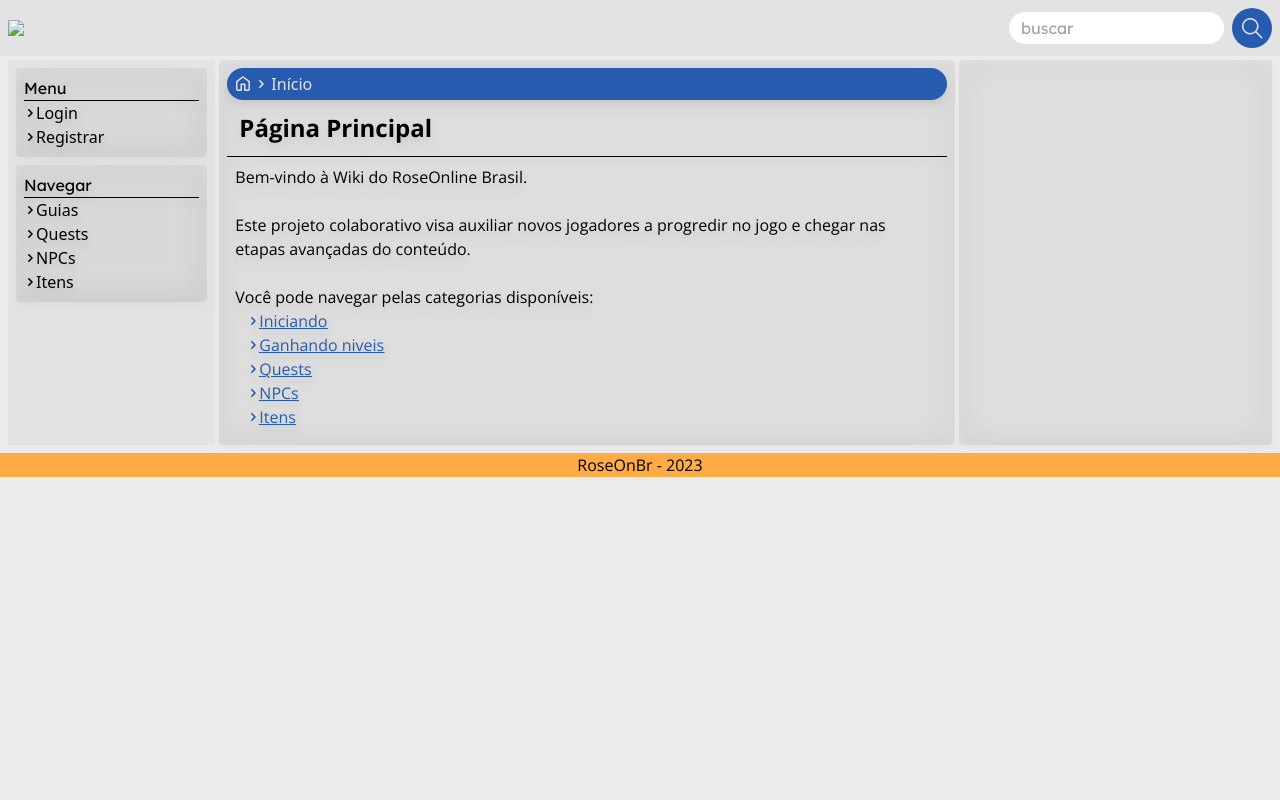
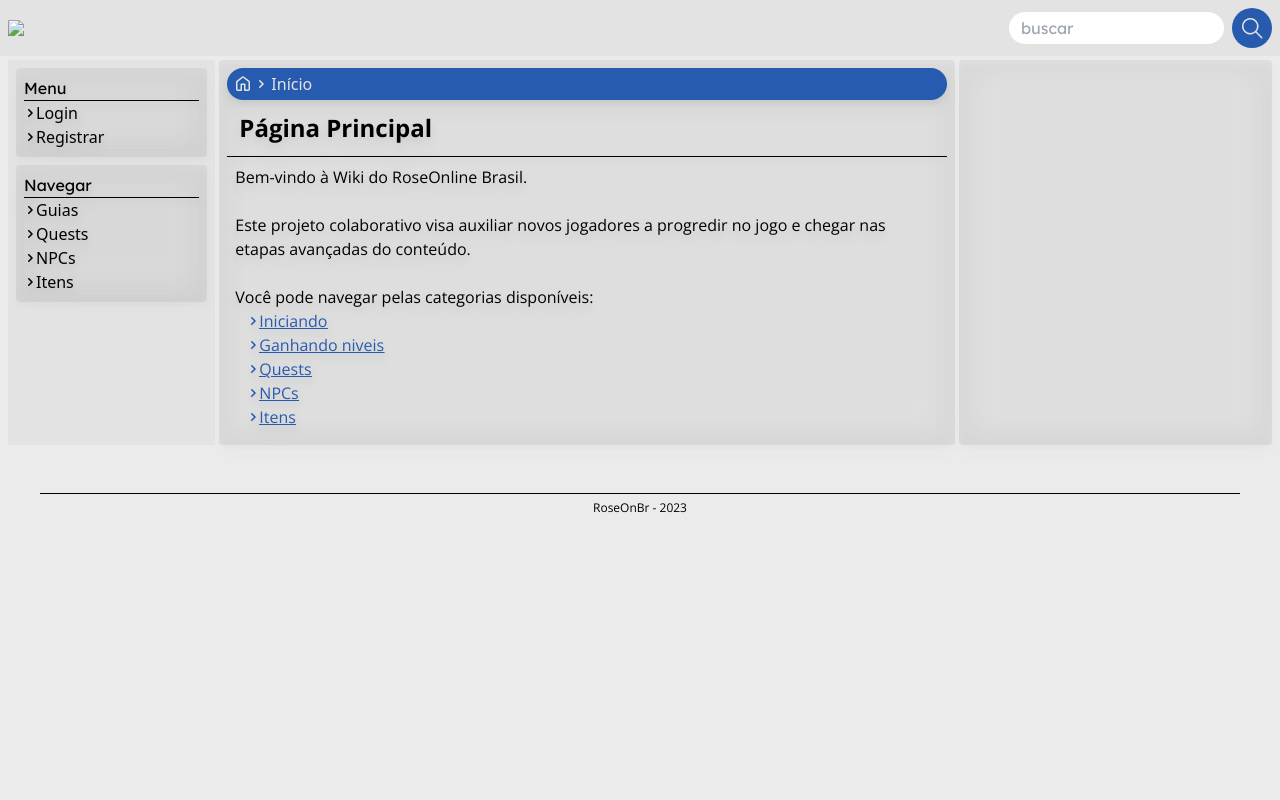
Before and after one commit to araujoarthur/RoseOnWiki, a Flask app: page / in a window 1280 px wide. Run offline with Flask 2, Linux system fonts and the light colour scheme; data that the repository does not hold is empty; some libraries are stand-ins or nearby versions.

Commit message:
Testing new footer

```diff
--- a/app.py
+++ b/app.py
@@ -16,7 +16,7 @@ from helper import loginRequired, loggedInNotAllowed, APP_DATE_FORMAT, checkAllo
 app = Flask(__name__)
 
 # Setting some variables to be used in jinja templates.
-app.jinja_env.globals['wiki_version'] = '1.0.0'
+app.jinja_env.globals['wiki_version'] = '9.0.0'
 app.jinja_env.globals['project_status'] = 'development'
 
 
--- a/templates/wiki.html
+++ b/templates/wiki.html
@@ -71,7 +71,7 @@
         </script>
         <link href="/static/style.css" rel="stylesheet">
     </head>
-    <body class="bg-agradeblewhite min-h-screen">
+    <body class="block bg-agradeblewhite min-h-screen">
         <nav class="text-center lg:flex items-center p-2 bg-swhite">
             <img class='mx-auto md:mx-0 md:mr-2' src="https://via.placeholder.com/100x60?text=logo">
             {% block customBlock %}
@@ -83,7 +83,7 @@
                 </form>
             </div>
         </nav>
-        <div class="px-2 mt-1 mx-auto">
+        <div class="px-2 mt-1 mx-auto mb-auto">
             <section class="grid grid-cols-12 gap-1">
                 <div class="p-2 col-span-12 lg:col-span-2 bg-swhite">
                     <section class="bg-backmenu bg-opacity-20 backdrop-blur-lg p-2 rounded drop-shadow-lg">
@@ -206,8 +206,12 @@
                 </div>
             </section>
         </div>
-        <footer class="bg-orange mt-2 text-center font-opensans inset-x-0 bottom-0">
-            RoseOnBr - 2023
+        <footer class="mt-2 text-center font-opensans">
+            <div class="p-10">
+                <hr>
+                <span class="mt-2 text-xs">RoseOnBr - 2023</span>
+            </div>
+
         </footer>
     </body>
 </html>
```
